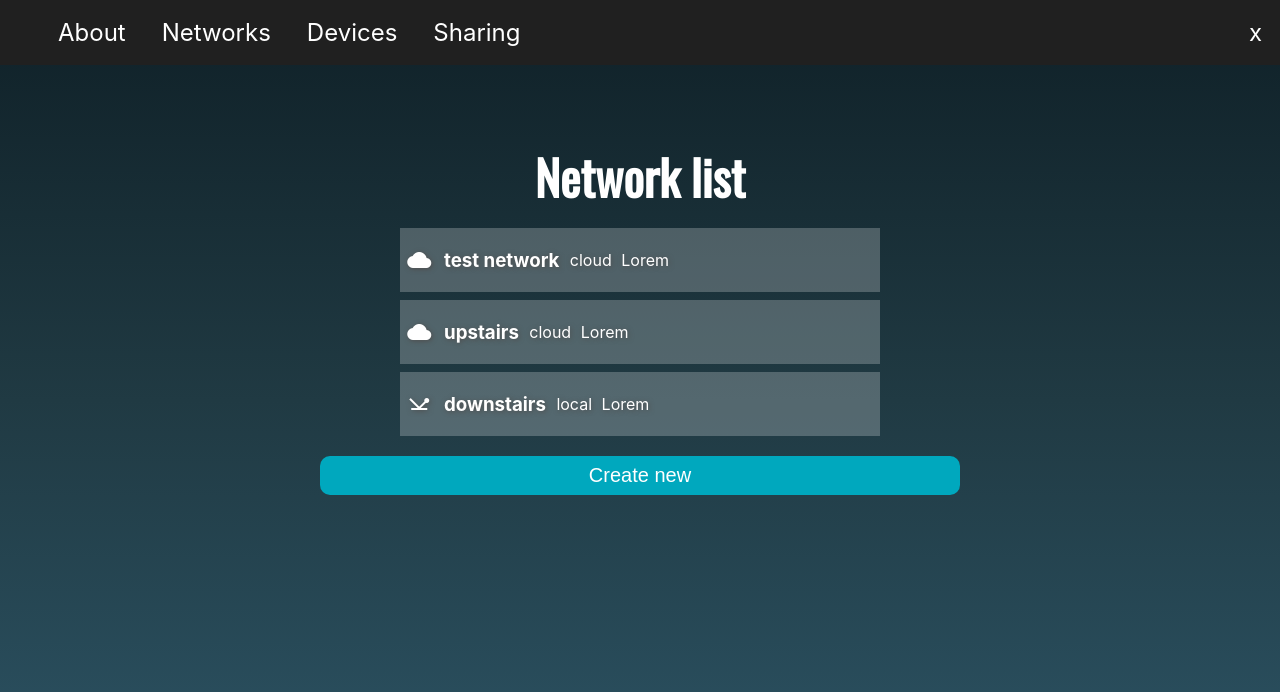
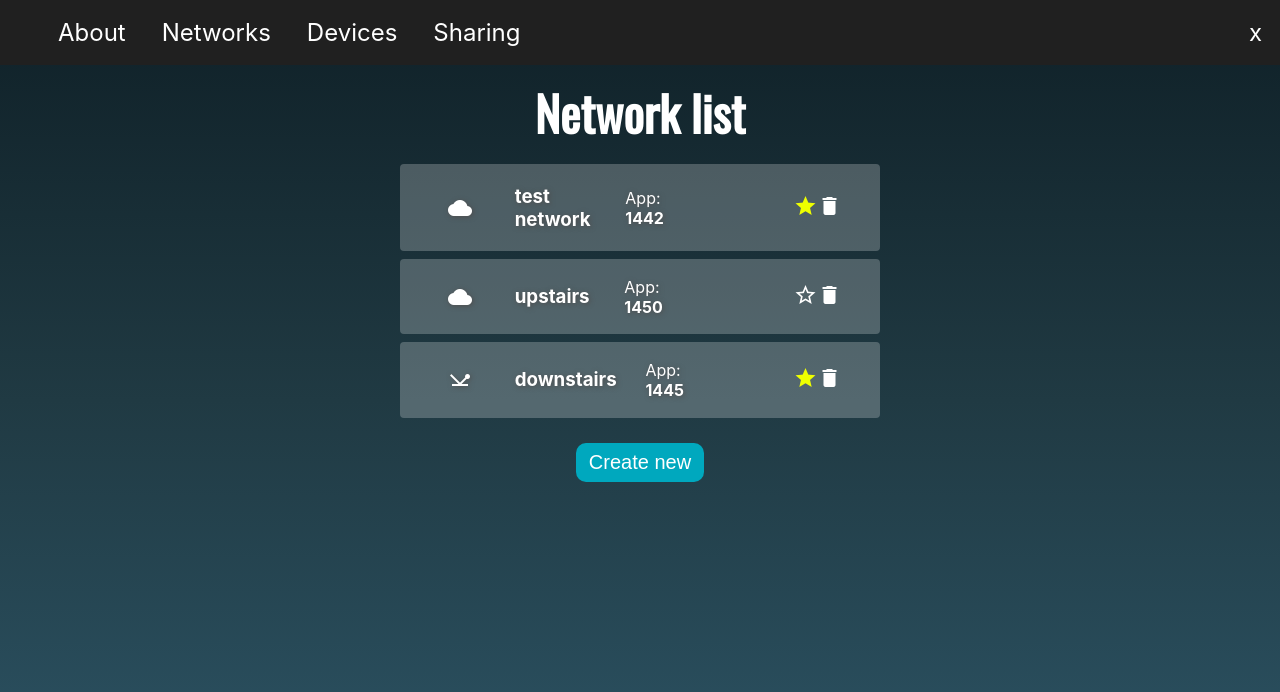
Before and after one commit to siskiuslide/control-app, a React (Create React App) app in the folder client/: page / in a window 1280 px wide. Shown: the top 692 px of the page. Built offline with nearby package versions, Linux system fonts and the light colour scheme.

Commit message:
Styling to config section

```diff
--- a/client/src/App.css
+++ b/client/src/App.css
@@ -1,11 +1,13 @@
 html{
   background: linear-gradient(to bottom,
   #0f2027, #203a43, #2c5364);
-  height: 100vh;
-  background-repeat: none;
+  background-size:cover;
+  height: 100%;
+
 }
 
 :root{
+
 
   --LowerOpacityWhite: rgba(255, 255, 255, 0.233);
   --higherOpacityWhite: rgba(255, 255, 255, 0.466);
@@ -26,3 +28,22 @@ html{
   --textShadow: 1px 1px 5px #4e4c4c;
   --textShadowDark: 1px 2px 5px #363636;
 }
+
+.material-icons{
+  transition: all 80ms;
+
+}
+.material-icons:hover{
+  transform: scale(1.01)
+}
+.chevron-icon{
+  opacity: 0;
+  color: white;
+}
+.delete-icon:hover{
+  color: red !important
+
+}
+.favourite-icon:hover{
+  color: #eeff00 !important
+}
--- a/client/src/Configs/Config.css
+++ b/client/src/Configs/Config.css
@@ -1,24 +1,54 @@
 .config{
     display: flex;
     flex-direction: row;
-    justify-content: start;
+    justify-content: space-between;
     align-items: center;
     background: var(--LowerOpacityWhite);
     width: 50%;
     margin:0.5vh auto;
-    transition: all 80ms
+    transition: all 80ms;
+    border-radius: 4px;
+    text-decoration: none;
 }
-.config > * {
-    padding: 0.1em 0.3em;
+.configInfo{
+    display: flex;
+    flex-direction: row;
+    width: 50%;
+    justify-content: start;
+    align-items: center;
+    margin-inline: 5%;
+}
+.configInfo > * {
+    padding: 0.1em 1em;
     color: white;
     text-shadow: var(--textShadow)
 }
-.config > .material-icons {
+.configInfo > h3 {
+    width: 40%;
+}
+.config > * > a > .material-icons {
     color: #ffffff;
 
 }
 
+.configIcons{
+    display: flex;
+    flex-direction: row;
+    justify-content: space-evenly;
+    align-items: center;
+    margin-inline: 3%;
+    transition: all 80ms;
+}
+
 .config:hover{
     background: var(--higherOpacityWhite);
-    transform: scale(1.02)
+    transform: scale(1.03)
 }
+
+
+.config:hover .configIcons{
+    transform: translateX(-15px)
+}
+.config:hover > .configIcons > a > .chevron-icon{
+    opacity: 1;
+}
--- a/client/src/Configs/Config.jsx
+++ b/client/src/Configs/Config.jsx
@@ -2,14 +2,20 @@ import React from 'react';
 import './Config.css'
 
 const Config = props =>{
-    const {name, type} = props
+    const {name, type, appID, favourite} = props
     return(
-        <div class="config">
-            <span className="material-icons">{type==="cloud"? 'cloud' : 'network_ping'}</span>
-            <h3>{name}</h3>
-            <p>{type}</p>
-            <p>Lorem</p>
-        </div>
+        <a href='#' class="config" >
+            <div className="configInfo">
+                <span className="material-icons" alt={type}>{type==="cloud"? 'cloud' : 'network_ping'}</span>
+                <h3>{name}</h3>
+                <p>App: <b>{appID}</b></p>
+            </div>
+            <div className="configIcons">
+                <a href='#'><span className="material-icons favourite-icon" style={favourite ==='true' ? {color:'#eeff00'} : {color: 'white'}}>{favourite =='true' ? 'star' : 'star_outline'}</span></a>
+                <a href='#'><span className="material-icons delete-icon">delete</span></a>
+                <a href='#'><span className="material-icons chevron-icon">chevron_right</span></a>
+            </div>
+        </a>
     )
 }
 
--- a/client/src/Configs/ConfigList.css
+++ b/client/src/Configs/ConfigList.css
@@ -3,7 +3,6 @@
     flex-direction: column;
     border-radius: 10px;
     min-width: 75%;
-    margin-top: 5%;
 }
 
 .configListContainer > h1{
--- a/client/src/Configs/ConfigList.jsx
+++ b/client/src/Configs/ConfigList.jsx
@@ -8,7 +8,7 @@ const ConfigList = props =>{
         <div className="configListContainer">
             <h1>Network list</h1>
             {configs.map(conf=>{
-                return <Config name={conf.name} type={conf.type} key={Math.random()}/>
+                return <Config name={conf.name} type={conf.type} appID={conf.appID} favourite={conf.favourite} key={Math.random()}/>
             })}
         </div>
     )
--- a/client/src/Configs/ConfigPage.jsx
+++ b/client/src/Configs/ConfigPage.jsx
@@ -7,9 +7,9 @@ import './ConfigPage.css'
 
 const ConfigPage = props => {
     const [ configsList, setConfigsList ]=useState([
-        {name: 'test network', type: 'cloud'},
-        {name: 'upstairs', type: 'cloud'},
-        {name: 'downstairs', type: 'local'},
+        {name: 'test network', type: 'cloud', appID: '1442', favourite:'true'},
+        {name: 'upstairs', type: 'cloud', appID: '1450', favourite:'false'},
+        {name: 'downstairs', type: 'local', appID: '1445', favourite:'true'},
     ])
 
     useEffect(()=>{
--- a/client/src/Configs/NewConfigForm.css
+++ b/client/src/Configs/NewConfigForm.css
@@ -21,7 +21,10 @@
 
 }
 .ConfigForm > input, select {
-    margin: 0.1em 1.75em
+    margin: 0.1em 1.75em;
+    padding: 0.3em;
+    border-radius: 5px;
+    border: none;
 }
 
 .configFormBtns{
@@ -29,7 +32,8 @@
     flex-direction: row;
     justify-content:flex-end;
     align-items: flex-end;
+    margin-block: 4vh 2vh;
 }
 .configFormBtns > *{
-   margin: 1vh;
+   margin: 1.5vh;
 }
--- a/client/src/Configs/NewConfigForm.jsx
+++ b/client/src/Configs/NewConfigForm.jsx
@@ -20,7 +20,7 @@ const NewConfigForm = props =>{
             <label>API Key</label>
             <input type="text"></input>
             <div className='configFormBtns'>
-                <Button text="Cancel"/>
+                <Button text="Cancel" onClick={props.onCancel} style={{background: 'white', color: 'black'}}/>
                 <Button text="Submit"/>
             </div>
         </form>
--- a/client/src/Configs/NewConfigSection.css
+++ b/client/src/Configs/NewConfigSection.css
@@ -1,7 +1,8 @@
 .NewConfigSection{
     display: flex;
     flex-direction: column;
-    margin-top: 1em;
+    margin-top: 0.7vh;
     min-width: 50%;
-
+    justify-content: center;
+    align-items:center;
 }
--- a/client/src/Configs/NewConfigSection.jsx
+++ b/client/src/Configs/NewConfigSection.jsx
@@ -6,14 +6,22 @@ import './NewConfigSection.css'
 const NewConfigSection = props =>{
     const [addNew, setAddNew] = useState(false)
 
+
     const addConfigHandler = () =>{
         setAddNew(true)
-        console.log(addNew)
+    }
+    const cancelConfigForm = () =>{
+        console.log('x')
+        setAddNew(false)
+
+    }
+    const submitConfigForm = () =>{
+
     }
     return (
         <div className="NewConfigSection">
-            {!addNew && <Button text={'Create new'} onClick={addConfigHandler}/> }
-            {addNew && <NewConfigForm />}
+            {!addNew && <Button text={'Create new'} onClick={addConfigHandler} style={{marginTop:'2vh'}}/> }
+            {addNew && <NewConfigForm onCancel={cancelConfigForm} onSubmit={submitConfigForm}/>}
         </div>
     )
 }
--- a/client/src/UI/Button.css
+++ b/client/src/UI/Button.css
@@ -1,11 +1,12 @@
 .button{
     background: var(--lightBlueAccent);
     color: white;
-    padding: 1vh;
+    padding: 1vh 1vw;
     outline: none;
     border-radius: 10px;
     border:none;
     font-size: 1.25em;
+    width: auto;
 }
 .button:hover{
     background: var(--lightBlueAccentHover);
--- a/client/src/UI/Button.jsx
+++ b/client/src/UI/Button.jsx
@@ -4,7 +4,7 @@ import './Button.css'
 const Button = props =>{
     const {text} = props
     return (
-        <button className="button" onClick={props.onClick}>{text}</button>
+        <button className="button" onClick={props.onClick} style={props.style}>{text}</button>
     )
 }
 
```
